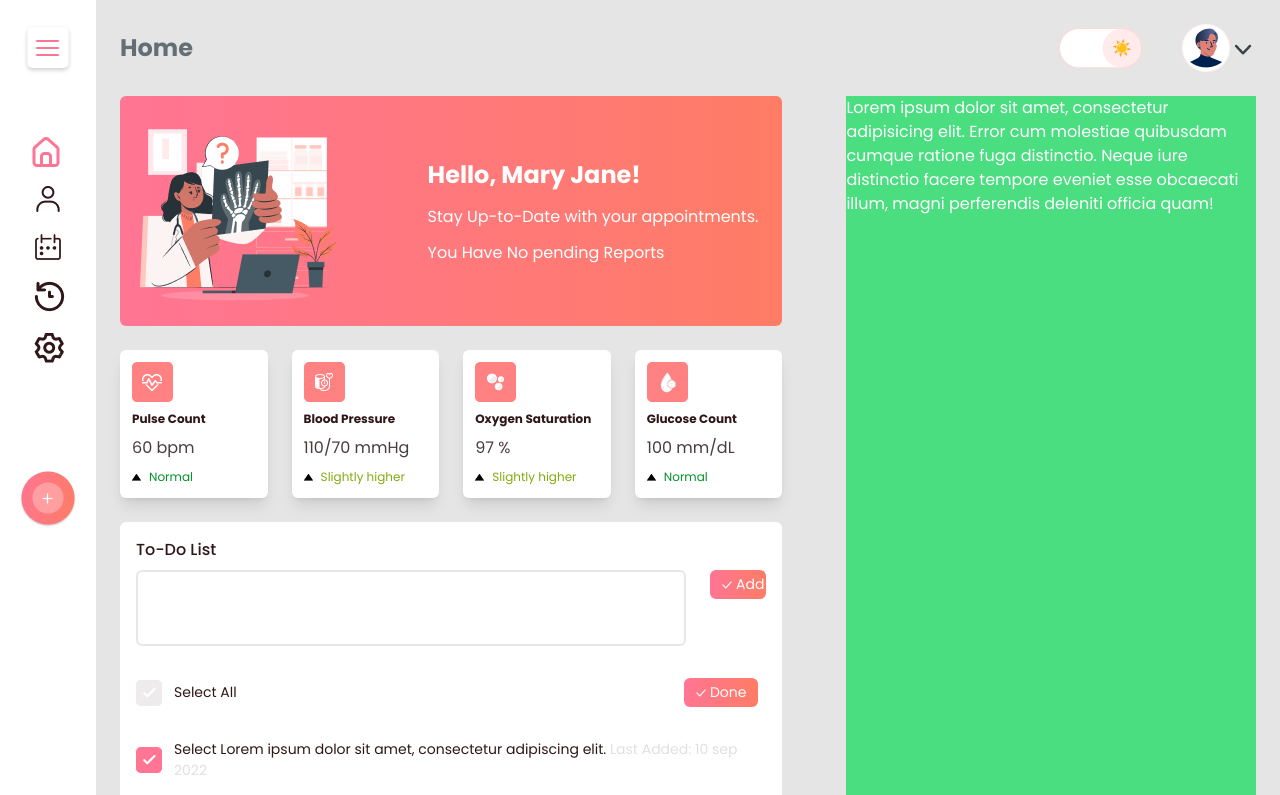
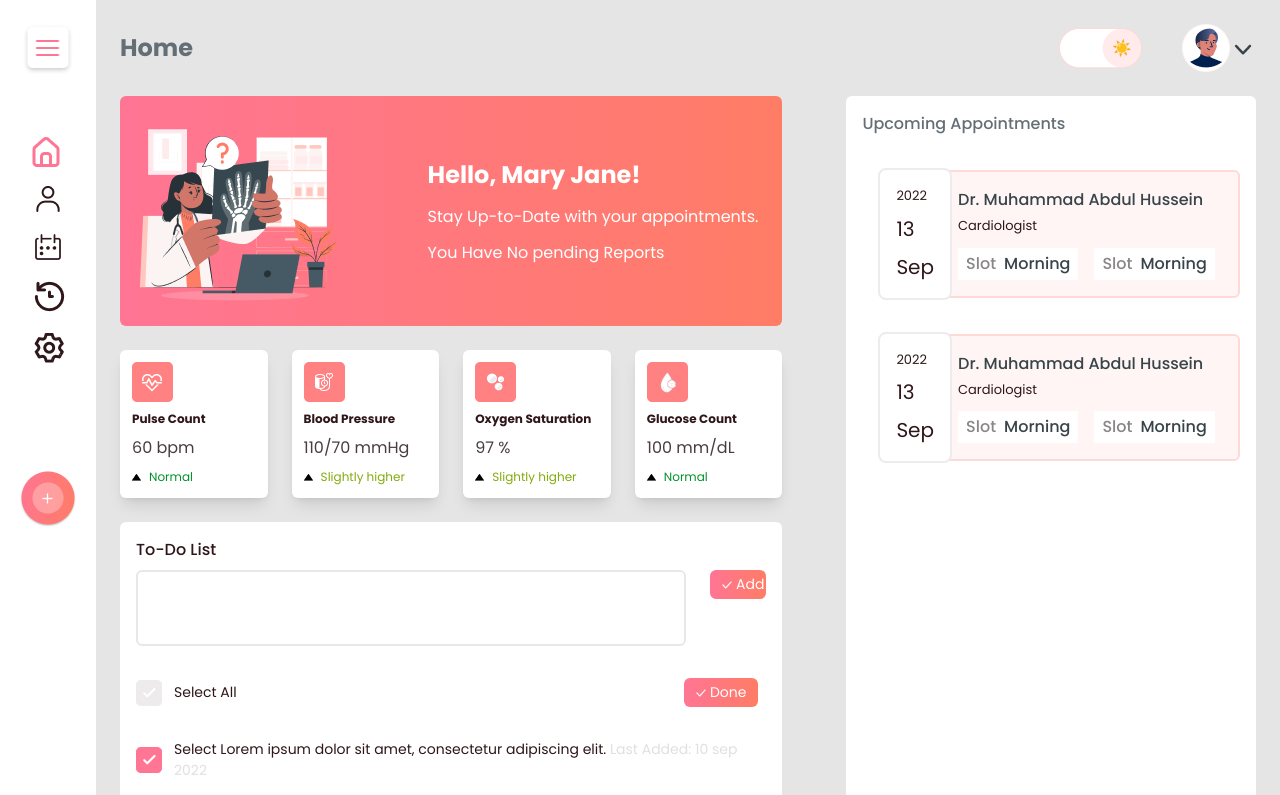
Before and after one commit to mallick-portfolio/corona-appoinment, a React (Create React App) app: page / in a window 1280 px wide. Shown: the top 795 px of the page. Built offline with nearby package versions, Linux system fonts and the light colour scheme.

Commit message:
added upcomming appoinment

```diff
--- a/src/Components/RightSideBar/RightSideBar.jsx
+++ b/src/Components/RightSideBar/RightSideBar.jsx
@@ -3,11 +3,12 @@ import TopBar from "../TopBar/TopBar.jsx";
 import Banner from "./Banner.jsx";
 import PatientInfo from "./PatientInfo.jsx";
 import TodoList from "./TodoList.jsx";
+import UpCommingEvent from "./UpCommingEvent.jsx";
 
 const RightSideBar = ({ show }) => {
   return (
     <div
-      className={`smooth-transition bg-[#E5E5E5] min-h-screen px-6 text-white pb-60 ${
+      className={`smooth-transition bg-[#E5E5E5] min-h-screen px-6 text-white pb-20 ${
         !show ? "ml-24" : "ml-64 pl-12"
       }`}
     >
@@ -19,11 +20,8 @@ const RightSideBar = ({ show }) => {
           <TodoList />
 
         </div>
-        <div className="basis-2/5 bg-green-400">
-          Lorem ipsum dolor sit amet, consectetur adipisicing elit. Error cum
-          molestiae quibusdam cumque ratione fuga distinctio. Neque iure
-          distinctio facere tempore eveniet esse obcaecati illum, magni
-          perferendis deleniti officia quam!
+        <div className="basis-2/5 pl-4 py-5 pt-4 bg-white rounded-md">
+          <UpCommingEvent />
         </div>
       </div>
     </div>
--- /dev/null
+++ b/src/Components/RightSideBar/UpCommingEvent.jsx
@@ -0,0 +1,59 @@
+import React from "react";
+
+const UpCommingEvent = () => {
+  return (
+    <div>
+      <h1 className="text-primary text-[16px] font-medium mb-8">
+        Upcoming Appointments
+      </h1>
+      <div className="flex items-center  rounded-lg mx-4 my-8">
+        <div className="bg-white p-4 rounded-lg z-50 border-[#EDEBEB] border-2">
+          <h5 className="text-secondary text-[13px]">2022</h5>
+          <h4 className="text-secondary py-2 text-[20px]">13</h4>
+          <h3 className="text-secondary text-[20px]">Sep</h3>
+        </div>
+        <div className="rounded-md border-2 border-[#FDDAD6] py-4 -ml-5 pl-6 z-0 w-full bg-[#FFF5F5]">
+          <h3 className="text-[#384449] font-medium text-[16px]">
+            Dr. Muhammad Abdul Hussein
+          </h3>
+          <h4 className="text-secondary text-[13px] pt-1 pb-3">Cardiologist</h4>
+          <div className="flex items-center gap-4">
+            <div className="flex gap-2 items-center bg-white font-medium  py-1 px-2">
+              <span className="text-accent">Slot</span>
+              <span className="text-[#384449]">Morning</span>
+            </div>
+            <div className="flex gap-2 items-center bg-white font-medium  py-1 px-2">
+              <span className="text-accent">Slot</span>
+              <span className="text-[#384449]">Morning</span>
+            </div>
+          </div>
+        </div>
+      </div>
+      <div className="flex items-center  rounded-lg mx-4 my-8">
+        <div className="bg-white p-4 rounded-lg z-50 border-[#EDEBEB] border-2">
+          <h5 className="text-secondary text-[13px]">2022</h5>
+          <h4 className="text-secondary py-2 text-[20px]">13</h4>
+          <h3 className="text-secondary text-[20px]">Sep</h3>
+        </div>
+        <div className="rounded-md border-2 border-[#FDDAD6] py-4 -ml-5 pl-6 z-0 w-full bg-[#FFF5F5]">
+          <h3 className="text-[#384449] font-medium text-[16px]">
+            Dr. Muhammad Abdul Hussein
+          </h3>
+          <h4 className="text-secondary text-[13px] pt-1 pb-3">Cardiologist</h4>
+          <div className="flex items-center gap-4">
+            <div className="flex gap-2 items-center bg-white font-medium  py-1 px-2">
+              <span className="text-accent">Slot</span>
+              <span className="text-[#384449]">Morning</span>
+            </div>
+            <div className="flex gap-2 items-center bg-white font-medium  py-1 px-2">
+              <span className="text-accent">Slot</span>
+              <span className="text-[#384449]">Morning</span>
+            </div>
+          </div>
+        </div>
+      </div>
+    </div>
+  );
+};
+
+export default UpCommingEvent;
--- a/src/Components/SideNavbar/SideNavbar.jsx
+++ b/src/Components/SideNavbar/SideNavbar.jsx
@@ -31,7 +31,7 @@ const SideNavbar = ({ show, setShow }) => {
             <img className="mr-8 ml-10" src={logo} alt="logo" />
             <img className="w-[106px] h-[34px]" src={brand} alt="brand" />
             <img
-              className="absolute -right-6 z-50"
+              className="absolute -right-5 cursor-pointer z-50"
               onClick={() => setShow(!show)}
               src={sideArrow}
               alt="sideArrow"
```
